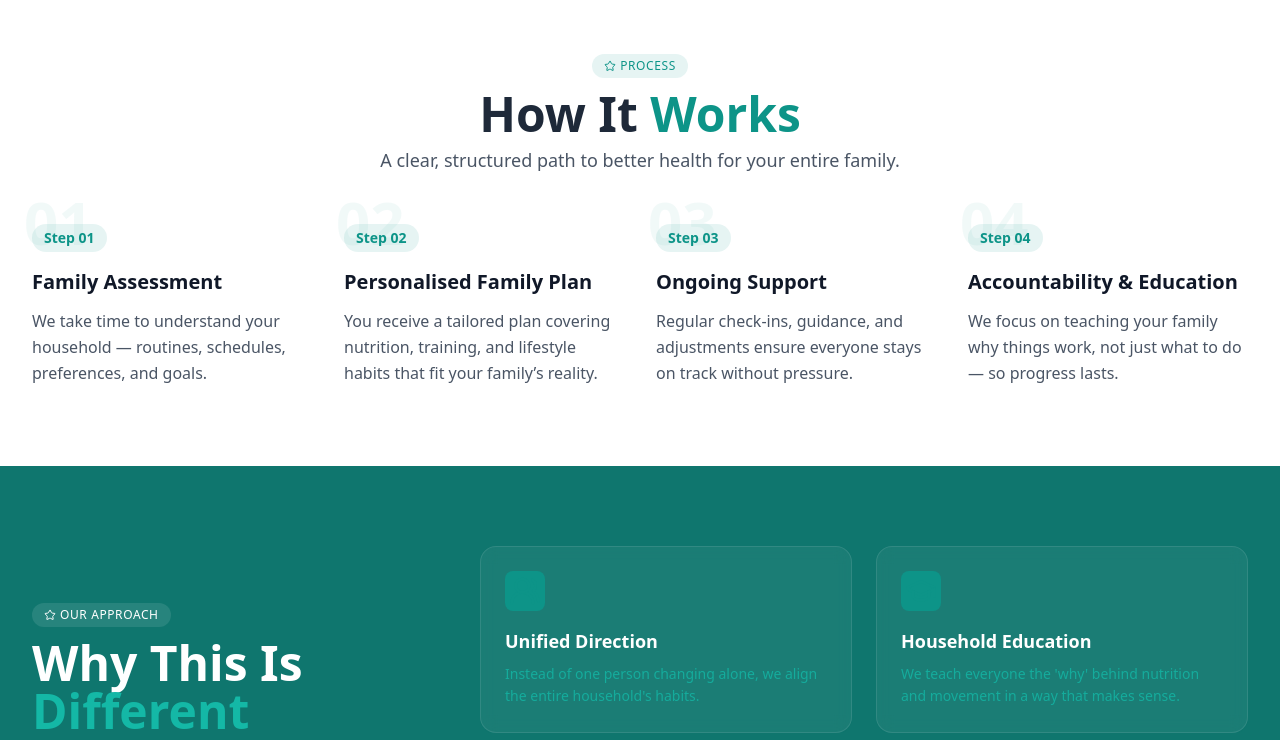
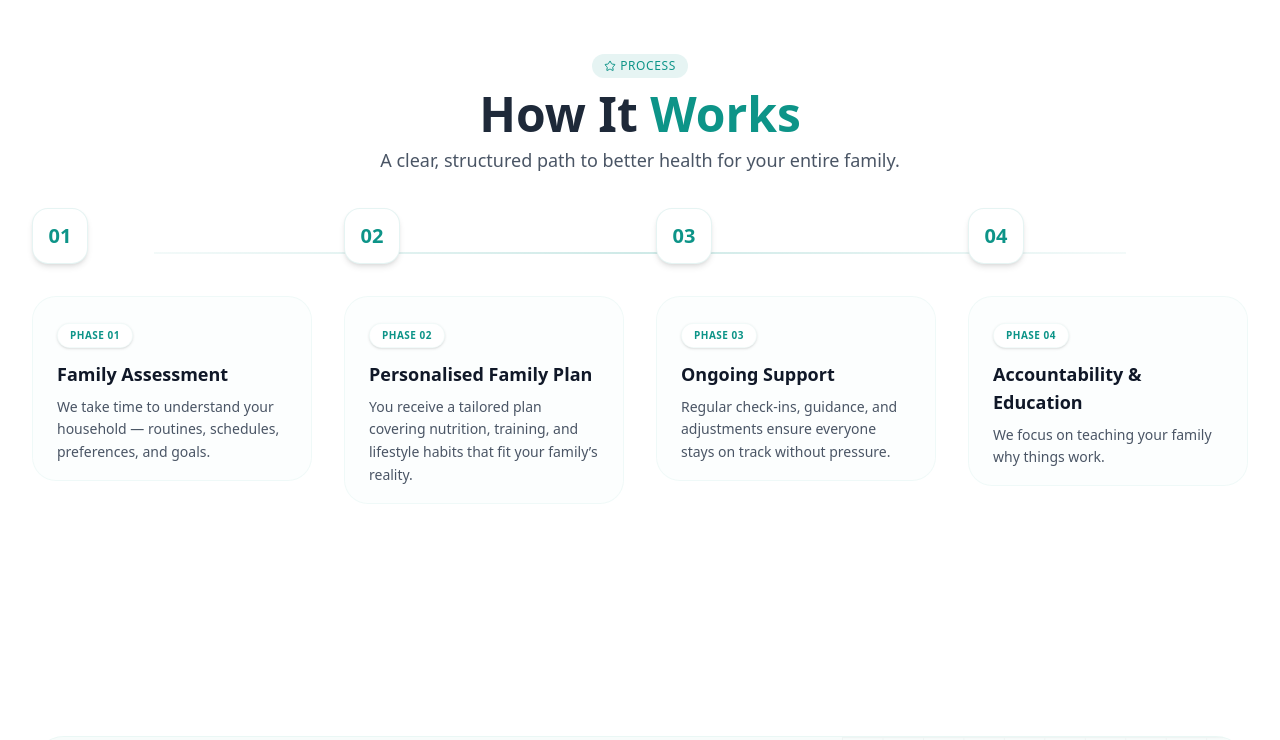
Before and after one commit to shakeeldev1/Better-Health-Project, a React (Vite) app in the folder client/: page /family-coaching in a window 1280 px wide. Shown: the part 2000-2740 px from the top of the page. Built offline with nearby package versions, Linux system fonts and the light colour scheme.

Commit message:
feat: improve family coaching components and content

```diff
--- a/client/src/components/family-coaching/FamilyHowItWorks.jsx
+++ b/client/src/components/family-coaching/FamilyHowItWorks.jsx
@@ -4,8 +4,27 @@ import GlobalHeading from '../common/GlobalHeading';
 import { familyHowItWorksSteps as steps, familyHowItWorksData as data } from '../../data/familyCoachingData';
 
 const FamilyHowItWorks = () => {
+  const containerVariants = {
+    hidden: { opacity: 0 },
+    visible: {
+      opacity: 1,
+      transition: {
+        staggerChildren: 0.2
+      }
+    }
+  };
+
+  const stepVariants = {
+    hidden: { opacity: 0, y: 20 },
+    visible: {
+      opacity: 1,
+      y: 0,
+      transition: { duration: 0.6, ease: "easeOut" }
+    }
+  };
+
   return (
-    <section className="py-20 bg-white">
+    <section className="py-20 bg-white overflow-hidden">
       <div className="max-w-7xl mx-auto px-4 sm:px-6 lg:px-8">
         <GlobalHeading
           badge={data.badge}
@@ -15,29 +34,45 @@ const FamilyHowItWorks = () => {
           className="mb-16"
         />
 
-        <div className="grid grid-cols-1 md:grid-cols-2 lg:grid-cols-4 gap-8">
+        <motion.div
+          variants={containerVariants}
+          initial="hidden"
+          whileInView="visible"
+          viewport={{ once: true, amount: 0.2 }}
+          className="grid grid-cols-1 md:grid-cols-2 lg:grid-cols-4 gap-8 relative"
+        >
+          {/* Connecting line for desktop */}
+          <div className="hidden lg:block absolute top-[2.75rem] left-[10%] right-[10%] h-[2px] bg-gradient-to-r from-primary/5 via-primary/20 to-primary/5 z-0" />
+
           {steps.map((step, index) => (
             <motion.div
               key={index}
-              initial={{ opacity: 0, y: 20 }}
-              whileInView={{ opacity: 1, y: 0 }}
-              viewport={{ once: true }}
-              transition={{ delay: index * 0.1 }}
-              className="relative"
+              variants={stepVariants}
+              className="relative group"
             >
-              <div className="text-6xl font-black text-primary opacity-5 absolute -top-4 -left-2">
-                {step.number}
+              {/* Step Number Circle */}
+              <div className="relative z-10 mb-8 flex justify-center lg:justify-start">
+                <div className="w-14 h-14 bg-white rounded-2xl shadow-md border border-primary/10 flex items-center justify-center text-primary font-black text-xl group-hover:bg-primary group-hover:text-white group-hover:scale-110 transition-all duration-500">
+                  {step.number}
+                </div>
+                {/* Mobile/Tablet connecting line */}
+                <div className="lg:hidden absolute top-14 left-1/2 -translate-x-1/2 w-[2px] h-8 bg-primary/10 last:hidden" />
               </div>
-              <div className="relative z-10 pt-4">
-                <span className="inline-block px-3 py-1 bg-primary-muted text-primary rounded-full text-sm font-bold mb-4">
-                  Step {step.number}
-                </span>
-                <h3 className="text-xl font-bold text-gray-900 mb-3">{step.title}</h3>
-                <p className="text-gray-600 leading-relaxed">{step.description}</p>
+
+              <div className="bg-primary-muted/10 rounded-3xl pt-6 px-6 pb-4 border border-primary/5 hover:border-primary/20 hover:bg-white hover:shadow-xl transition-all duration-500">
+                <div className="inline-block px-3 py-1 bg-white rounded-full text-[10px] font-bold text-primary uppercase tracking-wider mb-3 shadow-sm border border-primary/5">
+                  Phase {step.number}
+                </div>
+                <h3 className="text-lg font-bold text-gray-900 mb-2 group-hover:text-primary transition-colors duration-300">
+                  {step.title}
+                </h3>
+                <p className="text-sm text-gray-600 leading-relaxed">
+                  {step.description}
+                </p>
               </div>
             </motion.div>
           ))}
-        </div>
+        </motion.div>
       </div>
     </section>
   );
--- a/client/src/components/family-coaching/FamilyScenarios.jsx
+++ b/client/src/components/family-coaching/FamilyScenarios.jsx
@@ -1,39 +1,39 @@
 import React from 'react';
 import { motion } from 'framer-motion';
 import GlobalHeading from '../common/GlobalHeading';
+import GlobalCard1 from '../common/GlobalCard1';
 import { familyScenarios as scenarios, familyScenariosData as data } from '../../data/familyCoachingData';
 
 const FamilyScenarios = () => {
+  const cardVariants = {
+    hidden: { opacity: 0, y: 20 },
+    visible: { opacity: 1, y: 0 }
+  };
+
   return (
-    <section className="py-20 bg-gray-50">
+    <section className="py-20 bg-white overflow-hidden">
       <div className="max-w-7xl mx-auto px-4 sm:px-6 lg:px-8">
         <GlobalHeading
           badge={data.badge}
           title={data.title}
           highlightText={data.highlightText}
           description={data.description}
-          className="mb-16"
+          className="mb-12"
         />
 
-        <div className="grid grid-cols-1 md:grid-cols-2 gap-8">
-          {scenarios.map((scenario, index) => (
-            <motion.div
-              key={index}
-              initial={{ opacity: 0, y: 20 }}
-              whileInView={{ opacity: 1, y: 0 }}
-              viewport={{ once: true }}
-              transition={{ delay: index * 0.1 }}
-              className="flex gap-6 p-8 bg-gray-50 rounded-3xl border border-gray-100 hover:border-primary/20 hover:bg-white hover:shadow-xl transition-all duration-300"
-            >
-              <div className="w-14 h-14 bg-white rounded-2xl shadow-sm flex items-center justify-center flex-shrink-0">
-                {scenario.icon}
-              </div>
-              <div>
-                <h3 className="text-xl font-bold text-gray-900 mb-2">{scenario.title}</h3>
-                <p className="text-gray-600 leading-relaxed">{scenario.description}</p>
-              </div>
-            </motion.div>
-          ))}
+        <div className="max-w-4xl mx-auto">
+          <div className="grid grid-cols-2 lg:grid-cols-4 gap-4 md:gap-6">
+            {scenarios.map((scenario, index) => (
+              <GlobalCard1
+                key={index}
+                index={index}
+                icon={scenario.icon}
+                title={scenario.title}
+                description={scenario.description}
+                variants={cardVariants}
+              />
+            ))}
+          </div>
         </div>
       </div>
     </section>
--- a/client/src/components/family-coaching/FamilyWhyDifferent.jsx
+++ b/client/src/components/family-coaching/FamilyWhyDifferent.jsx
@@ -1,18 +1,33 @@
 import React from 'react';
 import { motion } from 'framer-motion';
+import { Heart } from 'lucide-react';
 import GlobalHeading from '../common/GlobalHeading';
+import GlobalCard2 from '../common/GlobalCard2';
 import { familyWhyDifferent as reasons, familyWhyDifferentData as data } from '../../data/familyCoachingData';
 
 const FamilyWhyDifferent = () => {
   return (
-    <section className="py-20 bg-primary-dark text-white overflow-hidden">
-      <div className="max-w-7xl mx-auto px-4 sm:px-6 lg:px-8">
-        <div className="flex flex-col lg:flex-row gap-16 items-center">
+    <section className="py-10 bg-white overflow-hidden lg:h-screen flex items-center">
+      <div className="max-w-7xl mx-auto px-4 sm:px-6 lg:px-8 w-full">
+        <div className="bg-primary-muted/30 rounded-[2rem] p-6 md:p-10 relative overflow-hidden border border-primary/5">
+          {/* Decorative subtle background pattern */}
+          <div className="absolute top-0 right-0 w-1/3 h-full opacity-[0.03] pointer-events-none">
+            <svg width="100%" height="100%" viewBox="0 0 100 100" preserveAspectRatio="none">
+              <defs>
+                <pattern id="grid-family" width="10" height="10" patternUnits="userSpaceOnUse">
+                  <path d="M 10 0 L 0 0 0 10" fill="none" stroke="currentColor" strokeWidth="0.5"/>
+                </pattern>
+              </defs>
+              <rect width="100%" height="100%" fill="url(#grid-family)" />
+            </svg>
+          </div>
+
+          <div className="flex flex-col lg:flex-row gap-8 lg:gap-12 items-center relative z-10">
             <motion.div
               initial={{ opacity: 0, x: -30 }}
               whileInView={{ opacity: 1, x: 0 }}
               viewport={{ once: true }}
-            className="lg:w-1/3"
+              className="lg:w-2/5"
             >
               <GlobalHeading
                 badge={data.badge}
@@ -20,31 +35,34 @@ const FamilyWhyDifferent = () => {
                 highlightText={data.highlightText}
                 description={data.description}
                 center={false}
-              light={true}
-              className="mb-8"
+                className="mb-4"
               />
-            <div className="inline-block p-4 bg-primary/20 rounded-2xl border border-white/10">
-              <p className="text-sm italic font-medium">"Health that fits real family life."</p>
+              <motion.div
+                initial={{ opacity: 0, y: 10 }}
+                whileInView={{ opacity: 1, y: 0 }}
+                viewport={{ once: true }}
+                transition={{ delay: 0.3 }}
+                className="inline-flex items-center gap-2.5 p-3 bg-white rounded-xl shadow-sm border border-primary/10"
+              >
+                <div className="w-8 h-8 rounded-full bg-primary/10 flex items-center justify-center text-primary">
+                  <Heart className="w-4 h-4 fill-current" />
                 </div>
+                <p className="text-xs font-semibold text-gray-800 italic">"Health that fits real family life."</p>
+              </motion.div>
             </motion.div>
 
-          <div className="lg:w-2/3 grid grid-cols-1 sm:grid-cols-2 gap-6">
+            <div className="lg:w-3/5 grid grid-cols-1 sm:grid-cols-2 gap-4">
               {reasons.map((reason, index) => (
-              <motion.div
+                <GlobalCard2
                   key={index}
-                initial={{ opacity: 0, scale: 0.9 }}
-                whileInView={{ opacity: 1, scale: 1 }}
-                viewport={{ once: true }}
-                transition={{ delay: index * 0.1 }}
-                className="p-6 bg-white/5 backdrop-blur-sm rounded-2xl border border-white/10 hover:bg-white/10 transition-colors"
-              >
-                <div className="w-10 h-10 bg-primary rounded-lg flex items-center justify-center mb-4">
-                  {reason.icon}
+                  index={index}
+                  icon={reason.icon}
+                  title={reason.title}
+                  description={reason.description}
+                  compact={true}
+                />
+              ))}
             </div>
-                <h3 className="text-lg font-bold mb-2">{reason.title}</h3>
-                <p className="text-primary-light/80 text-sm leading-relaxed">{reason.description}</p>
-              </motion.div>
-            ))}
           </div>
         </div>
       </div>
--- a/client/src/data/familyCoachingData.jsx
+++ b/client/src/data/familyCoachingData.jsx
@@ -15,7 +15,7 @@ export const familySwiperSlides = [
         Family Coaching
       </span>
     ),
-    title: "A Healthier Family, Built Together",
+    title: "Healthy Families",
     subtitle: "Personalised health support for the entire household. Everyone moves forward with clarity and structure.",
     bgImage: 'https://images.unsplash.com/photo-1511895426328-dc8714191300?ixlib=rb-4.0.3&auto=format&fit=crop&w=1200&q=80&fm=webp',
     button1: "Join Family Coaching",
@@ -29,7 +29,7 @@ export const familySwiperSlides = [
         Sustainable Habits
       </span>
     ),
-    title: "Health That Fits Real Family Life",
+    title: "Real Life Health",
     subtitle: "No extreme rules or separate plans. Just a practical framework your family can actually stick to.",
     bgImage: 'https://images.unsplash.com/photo-1529156069898-49953e39b3ac?ixlib=rb-4.0.3&auto=format&fit=crop&w=1200&q=80&fm=webp',
     button1: "Explore Programs",
@@ -43,7 +43,7 @@ export const familySwiperSlides = [
         Shared Progress
       </span>
     ),
-    title: "One Clear Approach For Everyone",
+    title: "Unified Approach",
     subtitle: "Nutrition and routines that work for all ages, from parents to children, under one plan.",
     bgImage: 'https://images.unsplash.com/photo-1484981138541-3d074aa97716?ixlib=rb-4.0.3&auto=format&fit=crop&w=1200&q=80&fm=webp',
     button1: "Start Journey",
@@ -57,9 +57,9 @@ export const familySwiperSlides = [
         Lasting Change
       </span>
     ),
-    title: "Building Healthy Habits Early",
+    title: "Early Habits",
     subtitle: "Set your children up for success by creating structure and understanding around health today.",
-    bgImage: 'https://images.unsplash.com/photo-1536640712247-c5756f3d893b?ixlib=rb-4.0.3&auto=format&fit=crop&w=1200&q=80&fm=webp',
+    bgImage: 'https://images.unsplash.com/photo-1516321318423-f06f85e504b3?ixlib=rb-4.0.3&auto=format&fit=crop&w=1200&q=80&fm=webp',
     button1: "Join Us",
     button2: "Read Stories"
   }
@@ -84,7 +84,7 @@ export const familyHowItWorksSteps = [
   {
     number: "04",
     title: "Accountability & Education",
-    description: "We focus on teaching your family why things work, not just what to do — so progress lasts."
+    description: "We focus on teaching your family why things work."
   }
 ];
 
@@ -92,22 +92,22 @@ export const familyScenarios = [
   {
     icon: <Clock className="text-primary" />,
     title: "Busy Parents",
-    description: "You want to eat better and stay active, but time is limited. We simplify meals, routines, and training so health fits into your day — not the other way around."
+    description: "Simplify meals and routines so health fits your limited schedule naturally."
   },
   {
     icon: <Baby className="text-primary" />,
-    title: "Families with Young Children",
-    description: "Instead of constant negotiation around food and routines, we create structure that helps children understand and follow healthy habits naturally."
+    title: "Young Children",
+    description: "Build healthy habits early without the constant negotiation."
   },
   {
     icon: <Target className="text-primary" />,
-    title: "Households with Different Goals",
-    description: "Whether one parent wants fat loss and another wants more energy, we align goals under one practical family plan."
+    title: "Different Goals",
+    description: "Align individual targets like fat loss or energy under one practical family plan."
   },
   {
     icon: <Zap className="text-primary" />,
     title: "Inconsistent Routines",
-    description: "If motivation comes and goes, we build systems that keep your family moving forward even on busy or imperfect weeks."
+    description: "Build systems that keep your family moving forward."
   }
 ];
 
```
Also changed, not shown: client/src/components/family-coaching/FamilyCTA.jsx (+9 -57 lines). Lines whose indentation alone changed are shown as unchanged.
